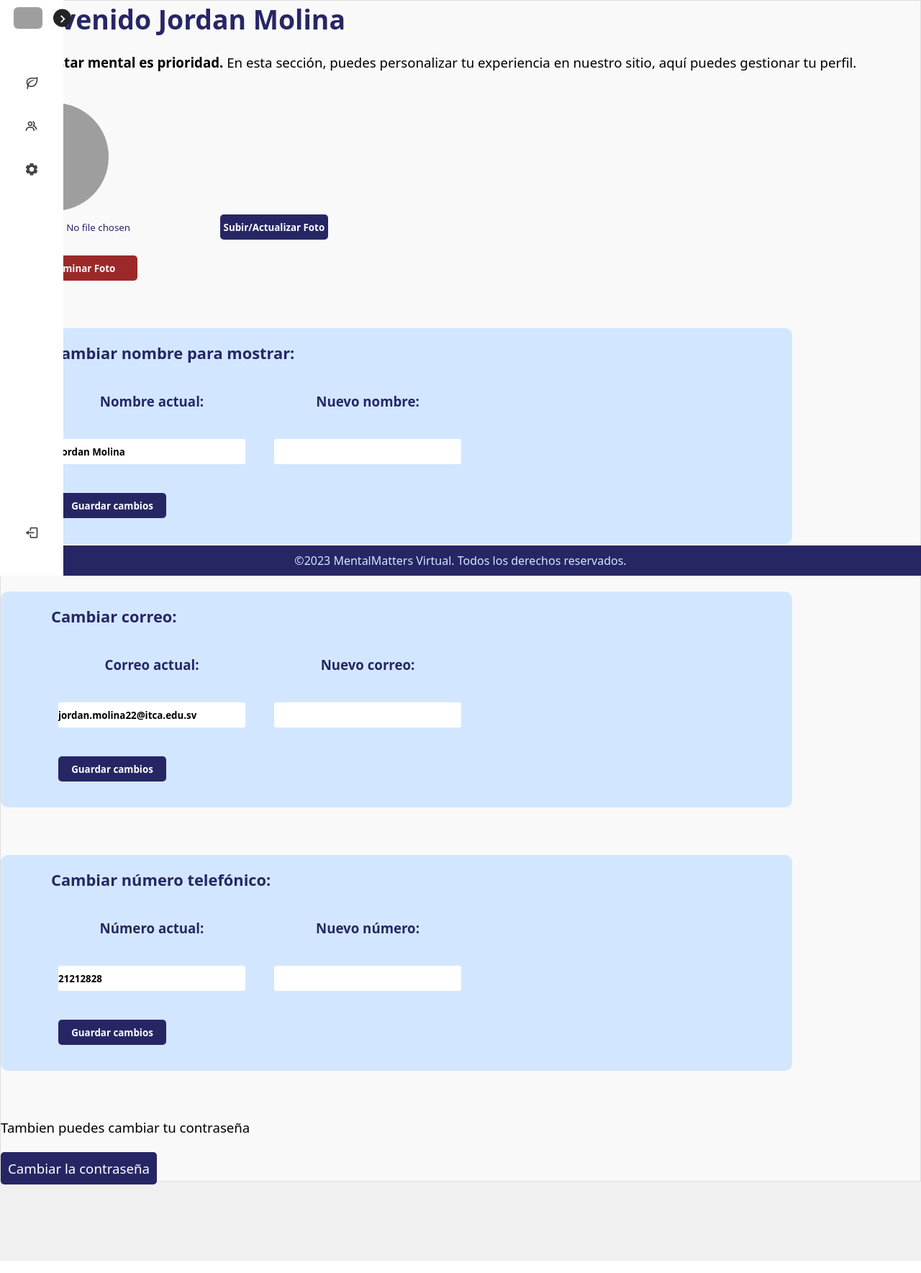
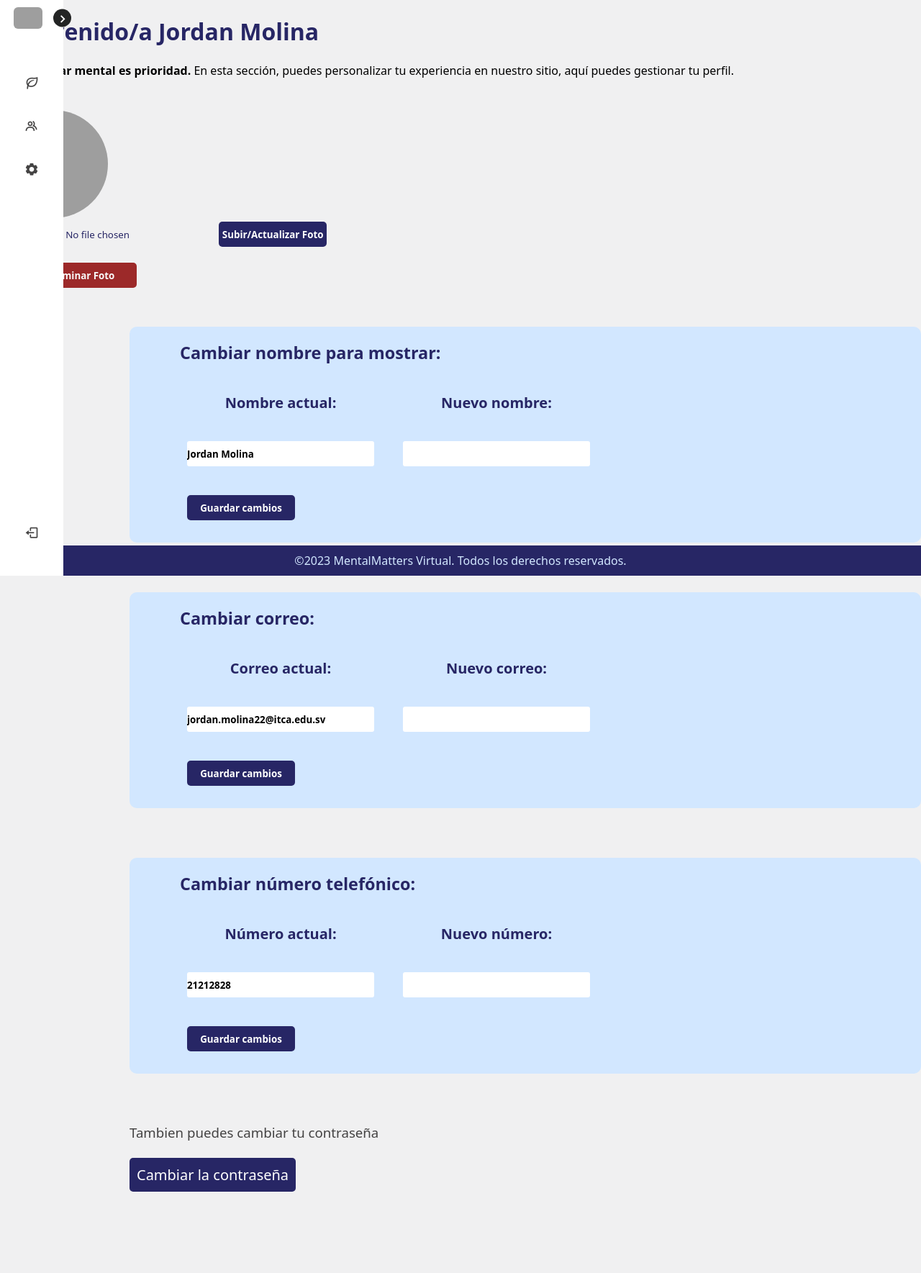
Before and after one commit to tomasbn03/asistente-sm, a PHP site: page /view/settings.php in a window 1280 px wide. Shown: the whole page at 72% size. Run offline with PHP 8.4, Linux system fonts and the light colour scheme; a user stored in the database is signed in; data comes from the database, SQL or seed files in the repository; grey boxes are pictures that could not be loaded.

Commit message:
Mas cambios

```diff
--- a/assets/css/styles.css
+++ b/assets/css/styles.css
@@ -1,14 +1,4 @@
-.infografia{
-    font-family: Arial, sans-serif;
-    background-color: #f9f9f9;
-    border: 1px solid #ddd;
-
-    font-size: 14pt;
-}
-
-
 .cont-text{
-    max-width: 1100px;
     font-size: 20px;
     font-weight: 500;
     color: var(--text-color);
@@ -312,6 +302,7 @@
     height: 150px;
     object-fit: cover;
     border-radius: 50%;
+    padding-left: 20px;
 }
 
 .btn-delete {
@@ -320,8 +311,6 @@
 }
 
 input[type=file] {
-
-
     color: #272665;
 }
 
--- a/view/settings-passwd.php
+++ b/view/settings-passwd.php
@@ -31,7 +31,7 @@
 ?>
 <br>
         <div class="cont-text">
-            <h2>En este apartado puedes actualizar tu contraseña <?php echo $_SESSION['nombre']; ?></h2><br>
+            <h2>En este apartado puedes actualizar tu contraseña, <?php echo $_SESSION['nombre']; ?></h2><br>
             <!-- Filtro para cambiar la contraseña -->
             <form action="../controller/cambiar-contrasenia.php" method="POST">
                     <div class="contenedor-2">
--- a/view/settings.php
+++ b/view/settings.php
@@ -29,15 +29,12 @@
 <?php
     require("components/menu.php")
 ?>
-
+<br>
     <!-- Seccion principal de la pagina home -->
-
         <div class="infografia">
-
-                <h1>Bienvenido <?php echo $_SESSION['nombre']; ?></h1> <br>
+                <h1>Bienvenido/a <?php echo $_SESSION['nombre']; ?></h1> <br>
                 <p><b>Tu bienestar mental es prioridad.</b> En esta sección, puedes personalizar tu experiencia en nuestro sitio, aquí puedes gestionar
                     tu perfil.</p> <br><br>
-
                     <?php
                     // Verifica la sesion para mostrar la imagen según el usuario
                     if (isset($_SESSION['user_id']) && !empty($_SESSION['user_id'])) {
@@ -70,13 +67,10 @@
                         <input type="hidden" name="action" value="delete">
                         <button type="submit" class=btn-delete name="delete">Eliminar Foto</button>
                     </form>
-
-
-
-
-
+        </div>
+<br><br>
+        <div class="cont-text">
             <!-- Filtros para cambiar nombre que aparece en el sistema -->
-<br><br><br>
             <!-- Formulario para cambiar nombre -->
             <div class="container-display">
                 <div class="sub-name">
```
